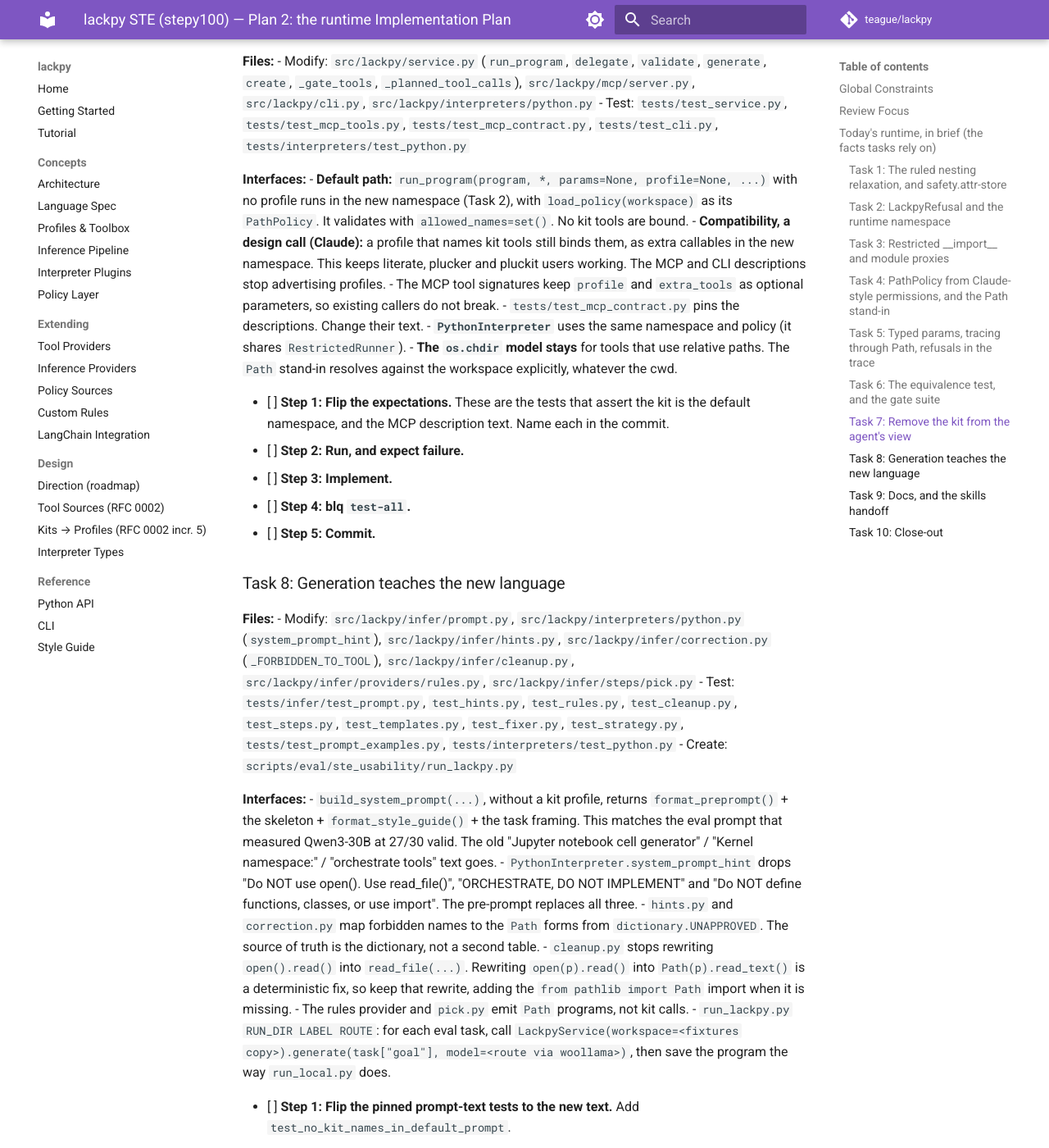
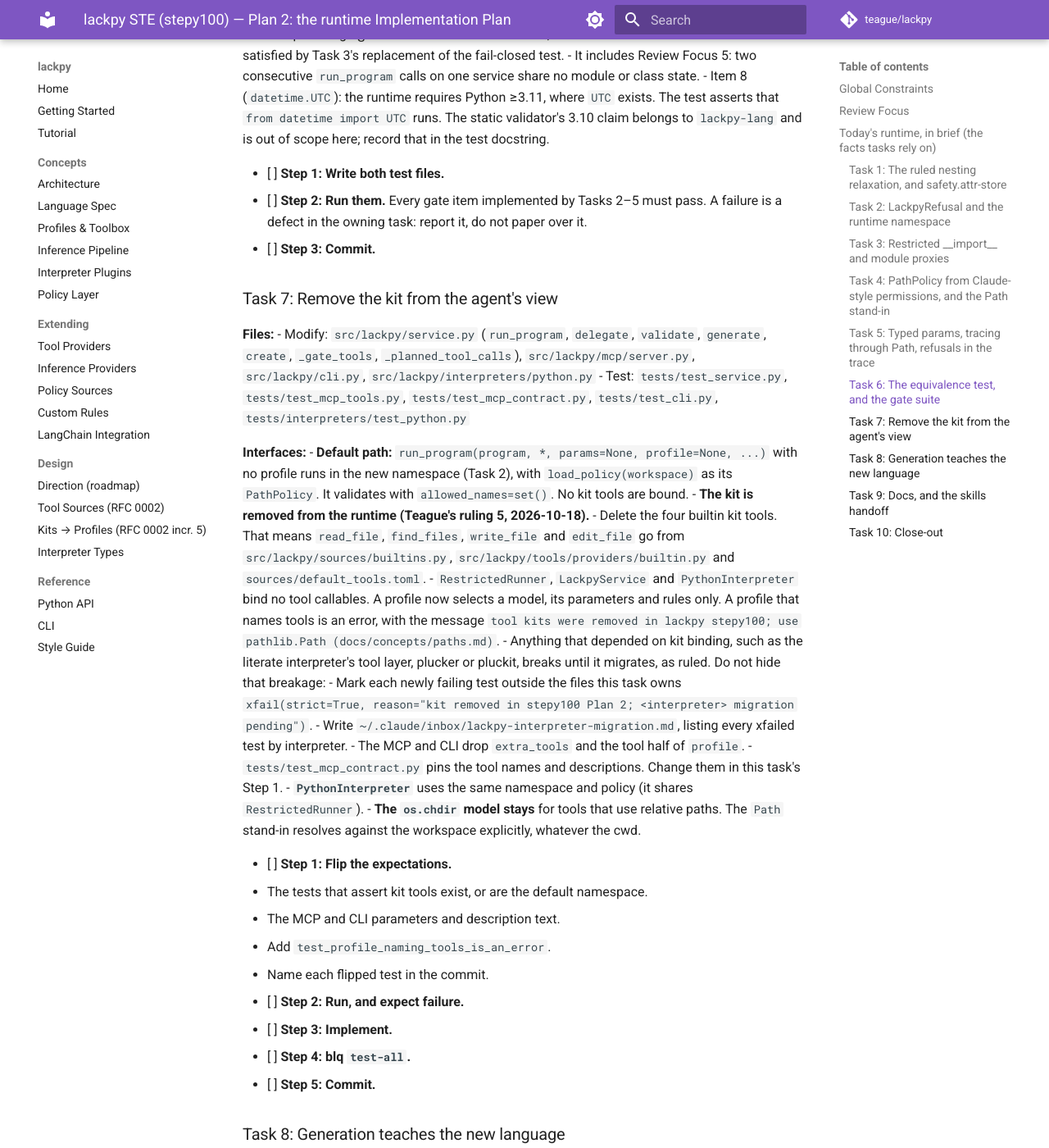
Before and after one commit to teaguesterling/lackpy, an MkDocs documentation site: the page built from docs/superpowers/plans/2026-10-18-lackpy-ste-plan-2-runtime.md, in a window 1280 px wide and 1400 px high, scrolled down 8977 px. Shown: the whole window at 82% size. Built offline with MkDocs 1.6.1 and Material for MkDocs 9.7.7, drawn with Linux system fonts in a browser that asks for light colours; comment, search, counter and statistics services are not loaded; some of the changed text lies outside the part shown.

Commit message:
docs: Plan 2 updated for Teague's rulings — managed settings in, kit out
Ruling 4: Claude Code's managed settings (per-OS path, managed-settings.d
drop-ins, allowManagedPermissionRulesOnly) feed the PathPolicy. Ruling 5:
the four kit tools and kit binding are removed from the runtime now; an
interpreter that depended on them breaks as strict xfails with a migration
note. The other eight design calls were approved as written.

Co-Authored-By: Claude Opus 5.5 (1M context) <noreply@anthropic.com>
Claude-Session: https://claude.ai/code/session_01SM9Rz4KCre34wobnTkmrfu

```diff
--- a/docs/superpowers/plans/2026-10-18-lackpy-ste-plan-2-runtime.md
+++ b/docs/superpowers/plans/2026-10-18-lackpy-ste-plan-2-runtime.md
@@ -154,7 +154,14 @@
   4. Default when no rule matches: read and write are allowed inside `workspace` and `extra_dirs`. Everything else is refused.
   5. Symlinks: an allow must match both the requested path and `resolve()`d target. A deny matches either. A write refuses when the final component is a symlink.
   6. Case sensitivity is not documented upstream. Match case-sensitively and say so in the docstring.
-- `load_policy(workspace: Path, *, home: Path = Path.home()) -> PathPolicy` reads, and unions:
+- `load_policy(workspace: Path, *, home: Path = Path.home(), managed: Path | None = MANAGED_SETTINGS) -> PathPolicy` reads, and unions (Teague's ruling 4, 2026-10-18: managed settings included):
+  - Claude Code's managed settings, from `https://code.claude.com/docs/en/managed-settings` (fetched 2026-10-18). `MANAGED_SETTINGS` is chosen by `sys.platform`:
+    - Linux and WSL: `/etc/claude-code/managed-settings.json`
+    - macOS: `/Library/Application Support/ClaudeCode/managed-settings.json`
+    - Windows: `C:\Program Files\ClaudeCode\managed-settings.json`. Do not read the legacy `C:\ProgramData` path.
+  - The `managed-settings.d/` directory beside that file is merged after it: every `*.json` file in alphabetical order. Hidden files are skipped. Permission lists union, with duplicates removed.
+  - When any managed source sets `allowManagedPermissionRulesOnly: true`, only managed rules apply. The user, project and local `allow`, `ask` and `deny` rules, and the `[paths]` table, are ignored for rules. `additionalDirectories` from them still define the default-readable directories. That last part is a design call (Claude); the docs speak of rules only.
+  - Tests use a temporary `managed` path; they never read the real system file.
   - `home/.claude/settings.json`
   - `workspace/.claude/settings.json`
   - `workspace/.claude/settings.local.json`
@@ -234,13 +241,22 @@
 
 **Interfaces:**
 - **Default path:** `run_program(program, *, params=None, profile=None, ...)` with no profile runs in the new namespace (Task 2), with `load_policy(workspace)` as its `PathPolicy`. It validates with `allowed_names=set()`. No kit tools are bound.
-- **Compatibility, a design call (Claude):** a profile that names kit tools still binds them, as extra callables in the new namespace. This keeps literate, plucker and pluckit users working. The MCP and CLI descriptions stop advertising profiles.
-  - The MCP tool signatures keep `profile` and `extra_tools` as optional parameters, so existing callers do not break.
-  - `tests/test_mcp_contract.py` pins the descriptions. Change their text.
+- **The kit is removed from the runtime (Teague's ruling 5, 2026-10-18).**
+  - Delete the four builtin kit tools. That means `read_file`, `find_files`, `write_file` and `edit_file` go from `src/lackpy/sources/builtins.py`, `src/lackpy/tools/providers/builtin.py` and `sources/default_tools.toml`.
+  - `RestrictedRunner`, `LackpyService` and `PythonInterpreter` bind no tool callables. A profile now selects a model, its parameters and rules only. A profile that names tools is an error, with the message `tool kits were removed in lackpy stepy100; use pathlib.Path (docs/concepts/paths.md)`.
+  - Anything that depended on kit binding, such as the literate interpreter's tool layer, plucker or pluckit, breaks until it migrates, as ruled. Do not hide that breakage:
+    - Mark each newly failing test outside the files this task owns `xfail(strict=True, reason="kit removed in stepy100 Plan 2; <interpreter> migration pending")`.
+    - Write `~/.claude/inbox/lackpy-interpreter-migration.md`, listing every xfailed test by interpreter.
+  - The MCP and CLI drop `extra_tools` and the tool half of `profile`.
+  - `tests/test_mcp_contract.py` pins the tool names and descriptions. Change them in this task's Step 1.
 - **`PythonInterpreter`** uses the same namespace and policy (it shares `RestrictedRunner`).
 - **The `os.chdir` model stays** for tools that use relative paths. The `Path` stand-in resolves against the workspace explicitly, whatever the cwd.
 
-- [ ] **Step 1: Flip the expectations.** These are the tests that assert the kit is the default namespace, and the MCP description text. Name each in the commit.
+- [ ] **Step 1: Flip the expectations.**
+  - The tests that assert kit tools exist, or are the default namespace.
+  - The MCP and CLI parameters and description text.
+  - Add `test_profile_naming_tools_is_an_error`.
+  - Name each flipped test in the commit.
 - [ ] **Step 2: Run, and expect failure.**
 - [ ] **Step 3: Implement.**
 - [ ] **Step 4: blq `test-all`.**
```
Also changed, not shown: docs/superpowers/specs/2026-10-18-lackpy-ste-design.md (+8 -1 lines).
